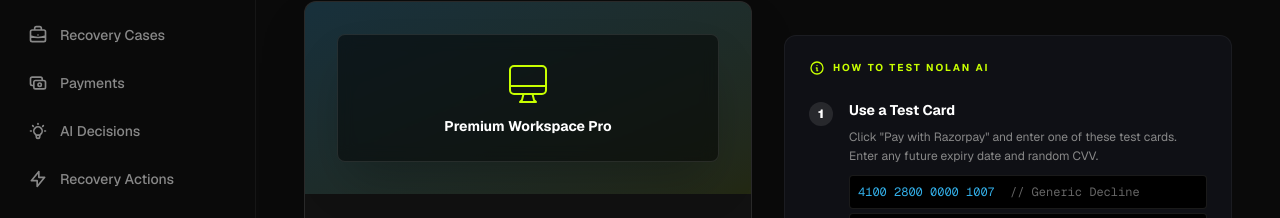
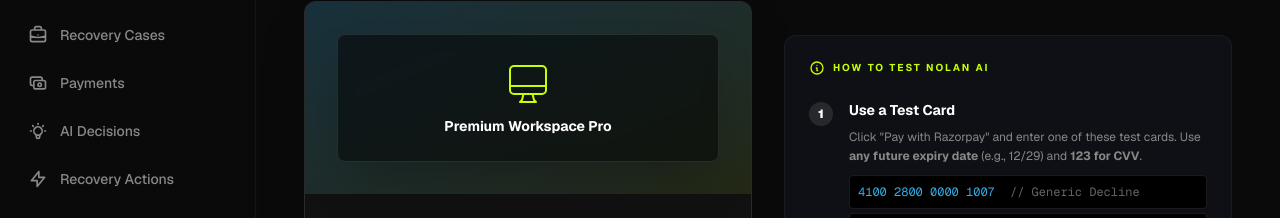
Before and after one commit to ramanraj00/nolan, a Next.js app in the folder frontend/: page /dashboard/live-demo in a window 1280 px wide. Shown: the part 153-371 px from the top of the page. Built offline with nearby package versions, Linux system fonts and the light colour scheme; no server answers.

Commit message:
docs: Add specific expiry and CVV instructions to live demo

```diff
--- a/frontend/app/dashboard/live-demo/page.tsx
+++ b/frontend/app/dashboard/live-demo/page.tsx
@@ -140,7 +140,7 @@
               <div className="w-6 h-6 rounded-full bg-white/10 flex items-center justify-center text-xs font-black text-white shrink-0 mt-0.5">1</div>
               <div>
                 <p className="text-sm font-bold text-white mb-2">Use a Test Card</p>
-                <p className="text-xs text-[#888] leading-relaxed mb-2">Click "Pay with Razorpay" and enter one of these test cards. Enter any future expiry date and random CVV.</p>
+                <p className="text-xs text-[#888] leading-relaxed mb-2">Click "Pay with Razorpay" and enter one of these test cards. Use <strong>any future expiry date</strong> (e.g., 12/29) and <strong>123 for CVV</strong>.</p>
                 <div className="space-y-1">
                   <div className="bg-black border border-white/10 p-2 text-xs font-mono text-[#32ADE6] rounded">4100 2800 0000 1007 <span className="text-[#666] ml-2">// Generic Decline</span></div>
                   <div className="bg-black border border-white/10 p-2 text-xs font-mono text-[#32ADE6] rounded">5555 5100 0008 1006 <span className="text-[#666] ml-2">// Issuer Decline</span></div>
```
